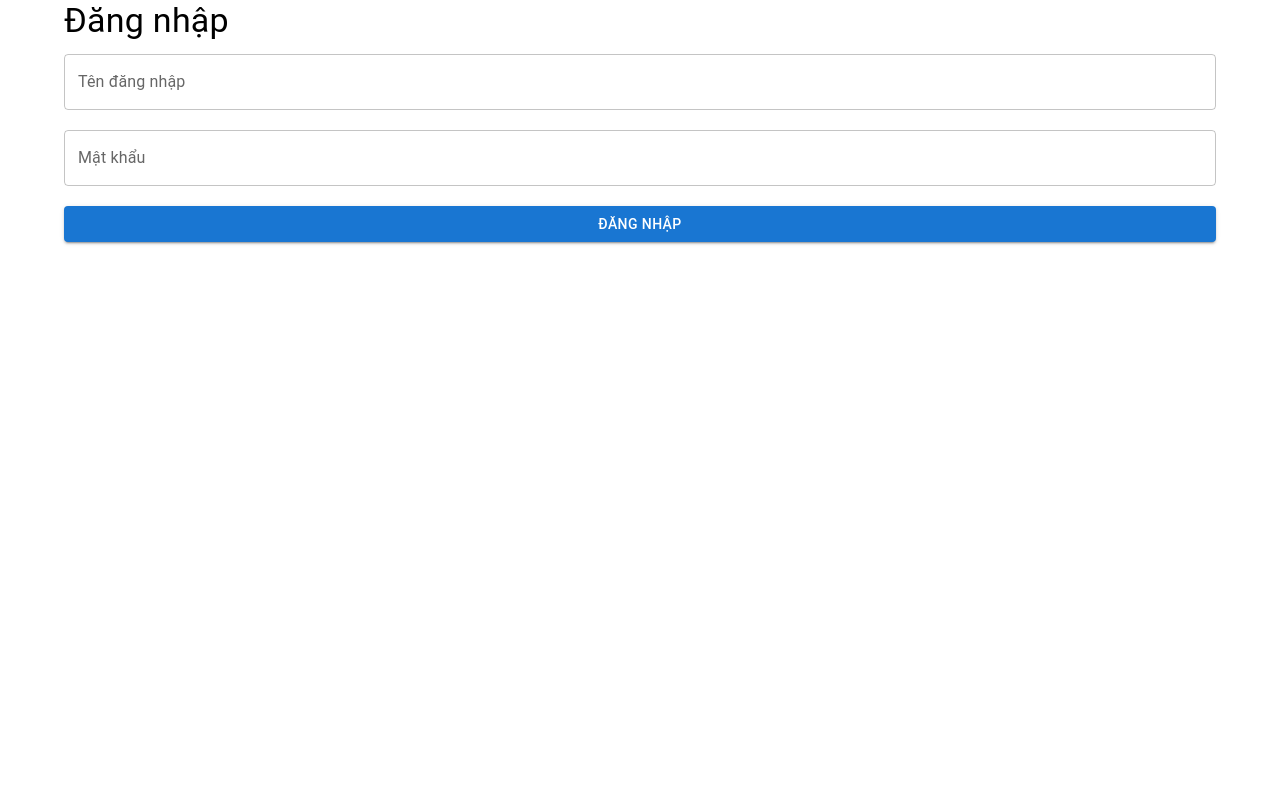
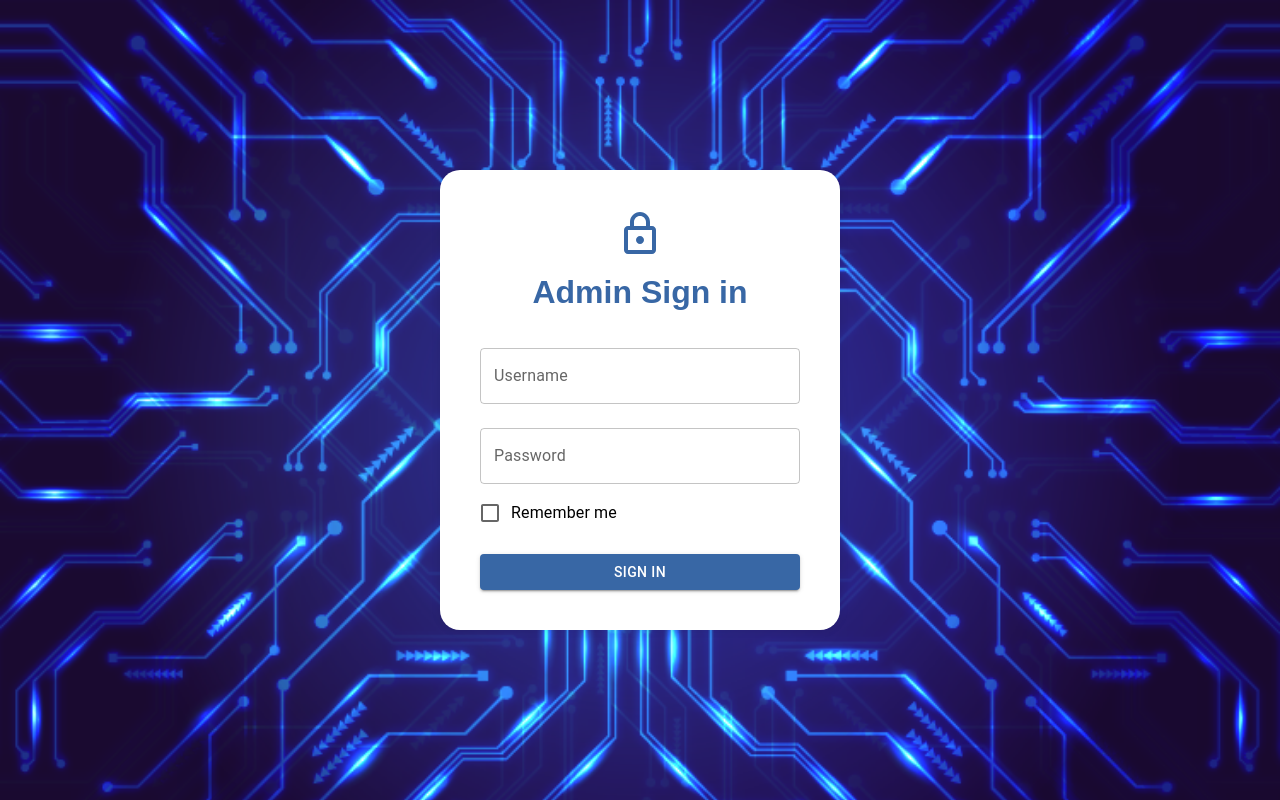
Before and after one commit to dangkhoabo2002/FrontEnd, a React (Create React App) app: page /adminLogin in a window 1280 px wide. Built offline with nearby package versions, Linux system fonts and the light colour scheme.

Commit message:
adminLogin_@

```diff
--- a/src/screens/adminLogin.js
+++ b/src/screens/adminLogin.js
@@ -1,77 +1,100 @@
-import React, { useState } from 'react';
-import { Button, TextField, Container, Typography } from '@mui/material';
-import { makeStyles } from '@mui/styles';
-
-const useStyles = makeStyles({
-  container: {
-    display: 'flex',
-    flexDirection: 'column',
-    alignItems: 'center',
-    justifyContent: 'center',
-    minHeight: '100vh',
-  },
-  form: {
-    width: '100%',
-    display: 'flex',
-    flexDirection: 'column',
-    gap: '20px',
-  },
-});
+import React, { useState } from "react";
+import {
+  TextField,
+  Checkbox,
+  Button,
+  FormControlLabel,
+  Link,
+} from "@mui/material";
+import LockOutlinedIcon from "@mui/icons-material/LockOutlined";
+import { useNavigate } from "react-router-dom";
+import bgLogin from "../images/loginBackgr.png";
 
 export default function AdminLogin() {
-  const classes = useStyles();
-  const [username, setUsername] = useState('');
-  const [password, setPassword] = useState('');
-  const [isLoggedIn, setIsLoggedIn] = useState(false);
+  const navigate = useNavigate();
+  const [data, setData] = useState({
+    username: "",
+    password: "",
+    rememberMe: false,
+  });
 
-  const handleLogin = () => {
-    if (username === 'admin' && password === 'password') {
-      setIsLoggedIn(true);
-    } else {
-      alert('ERROR');
-    }
+  const handleChange = (prop) => (event) => {
+    setData({ ...data, [prop]: event.target.value });
   };
 
-  const handleLogout = () => {
-    setIsLoggedIn(false);
+  const handleCheckboxChange = (event) => {
+    setData({ ...data, rememberMe: event.target.checked });
   };
 
-  if (isLoggedIn) {
-    return (
-      <Container className={classes.container}>
-        <Typography variant="h4" gutterBottom>
-          Chào mừng bạn đã đăng nhập!
-        </Typography>
-        <Button variant="contained" color="primary" onClick={handleLogout}>
-          Đăng xuất
-        </Button>
-      </Container>
-    );
-  }
+  const handleLogin = async () => {
+    // Implement your login logic here
+    console.log("Logging in with:", data);
+    navigate("/user"); // Example redirection
+  };
 
   return (
-    <Container className={classes.container}>
-      <Typography variant="h4" gutterBottom>
-        Đăng nhập
-      </Typography>
-      <form className={classes.form}>
-        <TextField
-          label="Tên đăng nhập"
-          variant="outlined"
-          value={username}
-          onChange={(e) => setUsername(e.target.value)}
-        />
-        <TextField
-          type="password"
-          label="Mật khẩu"
-          variant="outlined"
-          value={password}
-          onChange={(e) => setPassword(e.target.value)}
-        />
-        <Button variant="contained" color="primary" onClick={handleLogin}>
-          Đăng nhập
-        </Button>
-      </form>
-    </Container>
+    <div
+      style={{
+        backgroundImage: `url(${bgLogin})`,
+        backgroundSize: "cover",
+        height: "100vh",
+        display: "flex",
+        alignItems: "center",
+        justifyContent: "center",
+      }}
+    >
+      <div
+        style={{
+          width: "70%",
+          maxWidth: "400px",
+          backgroundColor: "white",
+          borderRadius: "20px",
+          padding: "40px",
+          boxShadow: "0px 0px 10px 0px rgba(0,0,0,0.1)",
+        }}
+      >
+        <div style={{ textAlign: "center" }}>
+          <LockOutlinedIcon style={{ fontSize: "48px", color: "#3867A5" }} />
+          <h1 style={{ fontSize: "32px",margin: "10px 0", color: "#3867A5" }}>Admin Sign in</h1>
+        </div>
+        <form onSubmit={handleLogin}>
+          <TextField
+            label="Username"
+            fullWidth
+            variant="outlined"
+            margin="normal"
+            value={data.username}
+            onChange={handleChange("username")}
+          />
+          <TextField
+            label="Password"
+            fullWidth
+            variant="outlined"
+            type="password"
+            margin="normal"
+            value={data.password}
+            onChange={handleChange("password")}
+          />
+          <FormControlLabel
+            control={
+              <Checkbox
+                checked={data.rememberMe}
+                onChange={handleCheckboxChange}
+              />
+            }
+            label="Remember me"
+          />
+          <Button
+            type="submit"
+            fullWidth
+            variant="contained"
+            color="primary"
+            style={{ marginTop: "20px", backgroundColor: "#3867A5" }}
+          >
+            Sign in
+          </Button>
+        </form>
+      </div>
+    </div>
   );
-};
+}
--- a/src/screens/login.js
+++ b/src/screens/login.js
@@ -1,9 +1,7 @@
-import React, { useEffect, useState } from "react";
+import React from "react";
 import bgLogin from "../images/loginBackgr.png";
 import Logo from "../images/MHDLogo.png";
 import loginLeft from "../images/loginLeft.png";
-import { useNavigate } from "react-router-dom";
-
 import {
   Grid,
   Checkbox,
@@ -16,43 +14,6 @@ import "../css/login.css";
 import { Link } from "react-router-dom";
 
 export default function Login() {
-  const navigate = useNavigate();
-  const [data, setData] = useState({
-    username: "",
-    password: "",
-  });
-
-  useEffect(() => {});
-
-  const handleChange = (prop) => (event) => {
-    setData({ ...data, [prop]: event.target.value });
-  };
-
-  console.log("dataLogin", data);
-  const handleLogin = async () => {
-    const loginUrl = "http://127.0.0.1:5000/auth/login";
-    try {
-      const response = await fetch(loginUrl, {
-        method: "POST",
-        headers: {
-          "Content-Type": "application/json",
-          "Access-Control-Allow-Origin": "*",
-        },
-        body: JSON.stringify({
-          username: data.username,
-          password: data.password,
-        }),
-      });
-      if (response.status === 200) {
-        navigate("/user");
-      } else {
-      }
-    } catch (error) {
-      console.error("Error:", error);
-    } finally {
-    }
-  };
-
   return (
     <>
       <div
@@ -130,8 +91,6 @@ export default function Login() {
                   fullWidth
                   variant="outlined"
                   className="mb-4"
-                  onChange={handleChange("username")}
-                  value={data.username}
                 />
               </div>
             </div>
@@ -153,8 +112,6 @@ export default function Login() {
                   variant="outlined"
                   type="password"
                   className="mb-4"
-                  onChange={handleChange("password")}
-                  value={data.password}
                 />
               </div>
             </div>
@@ -188,15 +145,12 @@ export default function Login() {
                 variant="contained"
                 color="primary"
                 className="mb-0"
-                onClick={handleLogin}
               >
                 Login
               </Button>
             </div>
-            <div
-              className="text-center pt-2 float-left"
-              style={{ marginBottom: "50px" }}
-            >
+            <div className="text-center pt-2 float-left"
+            style={{marginBottom:"50px"}}>
               <p className="small fw-bold mt-2 pt-1 flex ">
                 Don't have an account?{" "}
                 <Link to={"/signUp"}>
```
